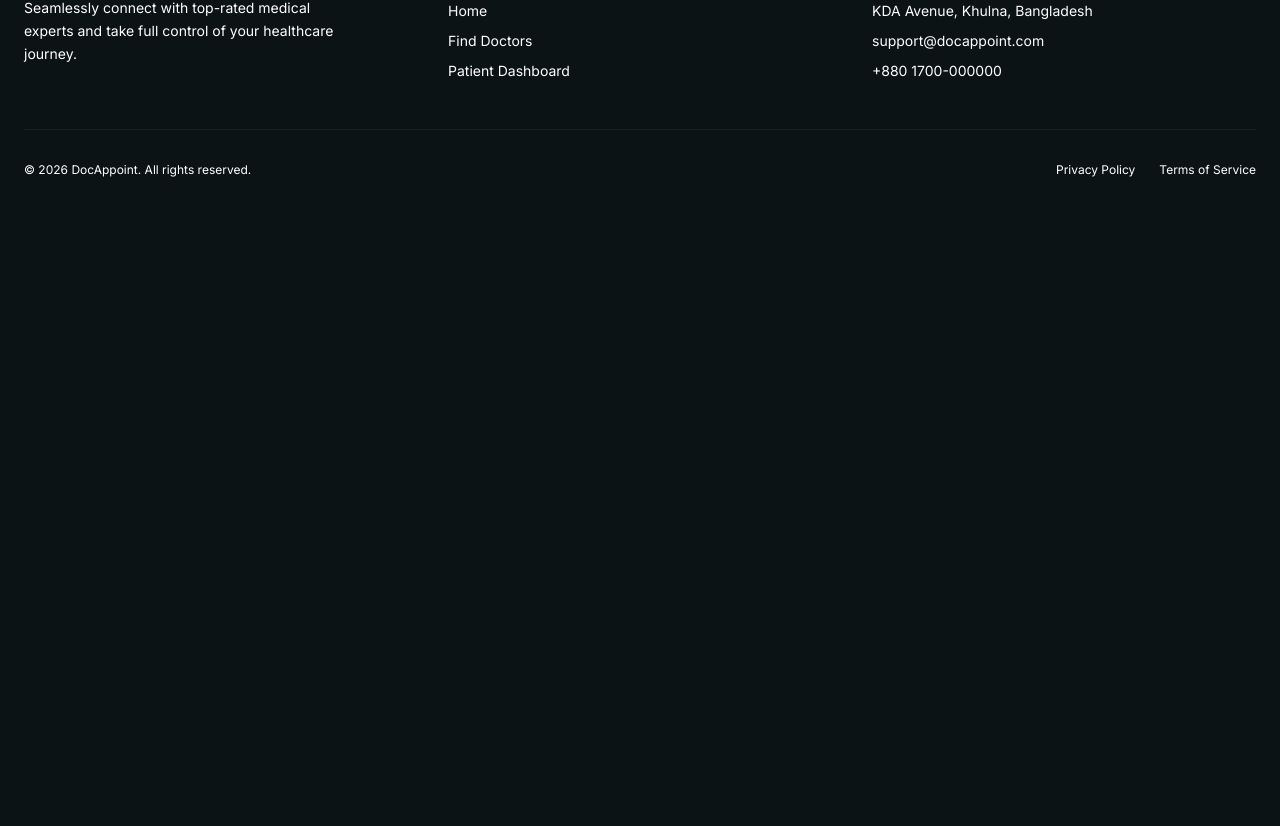
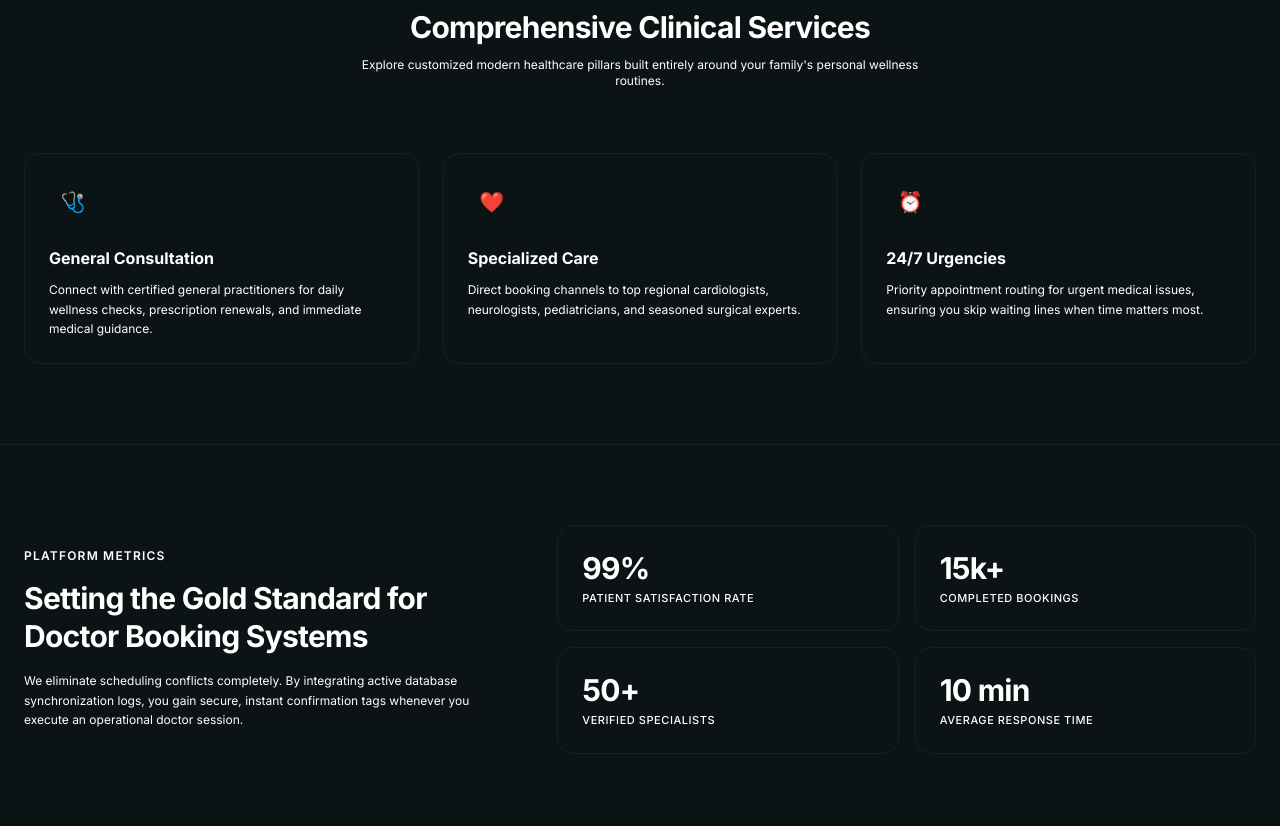
Before and after one commit to Anamulhaque01/PH-assignment-client-09, a Next.js app: page / in a window 1280 px wide. Shown: the part 1094-1920 px from the top of the page. Before the commit the page ends 1336 px from the top, so only its background shows below. Built offline with nearby package versions, Linux system fonts and the light colour scheme; no server answers.

Commit message:
Two Extra Section Added to Home

```diff
--- a/src/app/doctors/page.jsx
+++ b/src/app/doctors/page.jsx
@@ -28,7 +28,7 @@ export default function AllAppointmentsPage() {
     if (!localStorage.getItem("token")) {
       router.push("/login");
     } else {
-      router.push(`/appointments/${id}`);
+      router.push(`/doctors/${id}`);
     }
   };
 
--- a/src/app/page.js
+++ b/src/app/page.js
@@ -1,12 +1,16 @@
 import React from "react";
 import Hero from "@/components/home/Hero";
 import DoctorSection from "@/components/home/DoctorSection";
+import ServicesSection from "@/components/home/ServicesSection";
+import StatsSection from "@/components/home/StatsSection";
 
 export default function HomePage() {
   return (
     <div className="w-full min-h-screen bg-brand-dark">
       <Hero></Hero>
       <DoctorSection></DoctorSection>
+      <ServicesSection></ServicesSection>
+      <StatsSection></StatsSection>
     </div>
   );
 }
--- /dev/null
+++ b/src/components/home/ServicesSection.jsx
@@ -0,0 +1,52 @@
+import React from "react";
+
+export default function ServicesSection() {
+  const services = [
+    {
+      icon: "🩺",
+      title: "General Consultation",
+      desc: "Connect with certified general practitioners for daily wellness checks, prescription renewals, and immediate medical guidance."
+    },
+    {
+      icon: "❤️",
+      title: "Specialized Care",
+      desc: "Direct booking channels to top regional cardiologists, neurologists, pediatricians, and seasoned surgical experts."
+    },
+    {
+      icon: "⏰",
+      title: "24/7 Urgencies",
+      desc: "Priority appointment routing for urgent medical issues, ensuring you skip waiting lines when time matters most."
+    }
+  ];
+
+  return (
+    <section className="border-y border-white/5 bg-brand-surface/40 py-20 px-6">
+      <div className="mx-auto max-w-7xl">
+        <div className="text-center max-w-xl mx-auto mb-16">
+          <p className="text-xs font-semibold tracking-widest text-brand-teal uppercase mb-2">Capabilities</p>
+          <h2 className="text-2xl sm:text-3xl font-bold tracking-tight text-white">Comprehensive Clinical Services</h2>
+          <p className="text-xs text-brand-muted mt-3">Explore customized modern healthcare pillars built entirely around your family's personal wellness routines.</p>
+        </div>
+
+        <div className="grid grid-cols-1 md:grid-cols-3 gap-6">
+          {services.map((service, index) => (
+            <div
+              key={index}
+              className="p-6 rounded-2xl bg-brand-surface border border-white/5 hover:border-brand-teal/20 transition-all duration-300 group"
+            >
+              <div className="w-12 h-12 rounded-xl bg-brand-dark flex items-center justify-center text-xl mb-5 group-hover:scale-110 transition-transform duration-300">
+                {service.icon}
+              </div>
+              <h3 className="text-base font-bold text-white group-hover:text-brand-teal transition-colors">
+                {service.title}
+              </h3>
+              <p className="text-xs text-brand-muted mt-2.5 leading-relaxed">
+                {service.desc}
+              </p>
+            </div>
+          ))}
+        </div>
+      </div>
+    </section>
+  );
+}
--- /dev/null
+++ b/src/components/home/StatsSection.jsx
@@ -0,0 +1,44 @@
+import React from "react";
+
+export default function StatsSection() {
+  const features = [
+    { metric: "99%", label: "Patient Satisfaction Rate" },
+    { metric: "15k+", label: "Completed Bookings" },
+    { metric: "50+", label: "Verified Specialists" },
+    { metric: "10 min", label: "Average Response Time" }
+  ];
+
+  return (
+    <section className="py-20 px-6 mx-auto max-w-7xl">
+      <div className="grid grid-cols-1 lg:grid-cols-12 gap-12 items-center">
+
+        <div className="lg:col-span-5 space-y-4">
+          <p className="text-xs font-semibold tracking-widest text-brand-teal uppercase">Platform Metrics</p>
+          <h2 className="text-2xl sm:text-3xl font-bold tracking-tight leading-tight text-white">
+            Setting the Gold Standard for Doctor Booking Systems
+          </h2>
+          <p className="text-xs text-brand-muted leading-relaxed">
+            We eliminate scheduling conflicts completely. By integrating active database synchronization logs, you gain secure, instant confirmation tags whenever you execute an operational doctor session.
+          </p>
+        </div>
+
+        <div className="lg:col-span-7 grid grid-cols-2 gap-4">
+          {features.map((feat, index) => (
+            <div
+              key={index}
+              className="p-6 rounded-2xl bg-brand-surface/70 border border-white/5 flex flex-col justify-center"
+            >
+              <span className="text-3xl font-bold tracking-tight text-white mb-1">
+                {feat.metric}
+              </span>
+              <span className="text-[11px] font-medium text-brand-teal uppercase tracking-wider">
+                {feat.label}
+              </span>
+            </div>
+          ))}
+        </div>
+
+      </div>
+    </section>
+  );
+}
```
